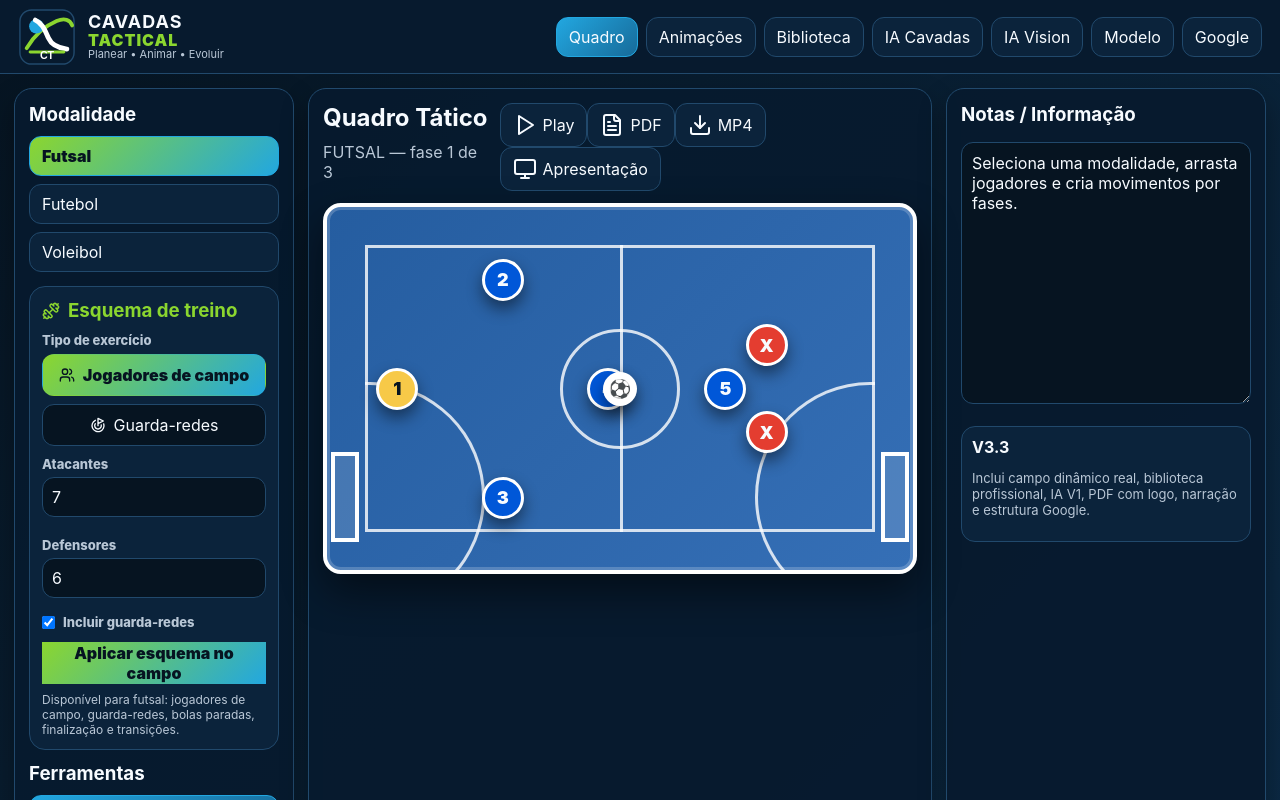
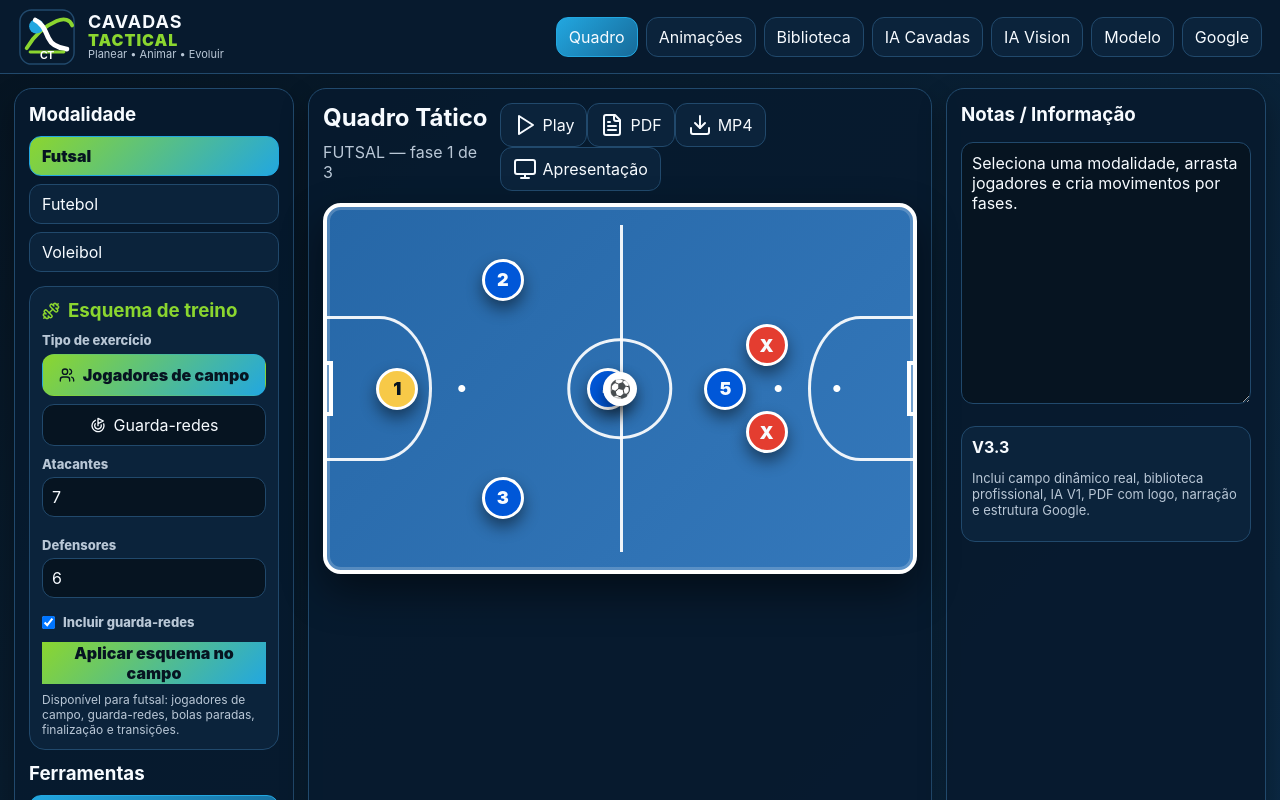
Before and after one commit to ruijpedro/Cavadas-Tatical-Board, a React (Vite) app: page / in a window 1280 px wide. Shown: the top 800 px of the page. Built offline with nearby package versions, Linux system fonts and the light colour scheme.

Commit message:
Add files via upload

```diff
--- a/src/style.css
+++ b/src/style.css
@@ -569,3 +569,332 @@ nav {
 .v7Timeline{display:grid;grid-template-columns:repeat(auto-fit,minmax(130px,1fr));gap:8px}.v7Timeline button{background:#0b233b;color:#F7FBFF;border:1px solid #21496C;border-radius:14px;padding:10px;display:grid;gap:4px;text-align:left;cursor:pointer}.v7Timeline button.active{border-color:#8BD62F;box-shadow:0 0 0 2px rgba(139,214,47,.28)}.v7Timeline button.done{background:#123E2A}.v7Timeline b{color:#8BD62F}.v7Timeline span{font-size:12px}
 .v7Info{background:#0b233b;border:1px solid #21496C;border-radius:18px;padding:14px}.v7Info h2{color:#8BD62F;margin:0 0 6px}.v7Info p{color:#DCE8F2;margin:0 0 10px}.v7Progress{height:10px;border-radius:999px;background:#061421;overflow:hidden;border:1px solid #21496C}.v7Progress span{display:block;height:100%;background:linear-gradient(90deg,#8BD62F,#22A7E0)}
 @media(max-width:720px){.v7Top{display:grid}.v7Field{aspect-ratio:9/14;min-height:520px}.v7Controls{display:grid;grid-template-columns:1fr 1fr}.v7Player{width:34px;height:34px;font-size:13px}.v7Ball{width:28px;height:28px}}
+
+
+/* =========================================================
+   V7.1 — CAMPOS CORRIGIDOS FUTEBOL + FUTSAL
+   Substitui as marcações antigas por campos mais realistas.
+   ========================================================= */
+
+/* BASE */
+.campo,
+.v7Field {
+  position: relative;
+  overflow: hidden;
+}
+
+/* Remove/neutraliza o retângulo interior antigo que confundia as marcações */
+.campo::before,
+.v7Field::before {
+  display: none !important;
+}
+
+/* =========================
+   FUTEBOL — campo horizontal
+   ========================= */
+
+.campo-futebol,
+.v7-futebol {
+  background:
+    repeating-linear-gradient(
+      90deg,
+      #18883e 0%,
+      #18883e 8%,
+      #1d9948 8%,
+      #1d9948 16%
+    ) !important;
+  border: 4px solid #ffffff !important;
+  border-radius: 16px !important;
+}
+
+/* Linha lateral interior */
+.campo-futebol .linha-meio,
+.v7-futebol .v7Line.mid {
+  left: 50% !important;
+  top: 4% !important;
+  bottom: 4% !important;
+  border-left: 3px solid rgba(255,255,255,.92) !important;
+}
+
+/* Círculo central futebol */
+.campo-futebol .circulo-centro,
+.v7-futebol .v7Circle {
+  left: 50% !important;
+  top: 50% !important;
+  width: 19% !important;
+  height: 30% !important;
+  border: 3px solid rgba(255,255,255,.92) !important;
+  border-radius: 50% !important;
+  transform: translate(-50%, -50%) !important;
+}
+
+/* Grande área futebol */
+.campo-futebol .grande-area,
+.v7-futebol .v7Box.big {
+  position: absolute !important;
+  top: 22% !important;
+  width: 17% !important;
+  height: 56% !important;
+  border: 3px solid rgba(255,255,255,.92) !important;
+  background: transparent !important;
+}
+
+.campo-futebol .grande-area.esq,
+.v7-futebol .v7Box.big.left {
+  left: 0 !important;
+  border-left: 0 !important;
+}
+
+.campo-futebol .grande-area.dir,
+.v7-futebol .v7Box.big.right {
+  right: 0 !important;
+  border-right: 0 !important;
+}
+
+/* Pequena área futebol */
+.campo-futebol .pequena-area,
+.v7-futebol .v7Box.small {
+  position: absolute !important;
+  top: 36% !important;
+  width: 7% !important;
+  height: 28% !important;
+  border: 3px solid rgba(255,255,255,.92) !important;
+  background: transparent !important;
+}
+
+.campo-futebol .pequena-area.esq,
+.v7-futebol .v7Box.small.left {
+  left: 0 !important;
+  border-left: 0 !important;
+}
+
+.campo-futebol .pequena-area.dir,
+.v7-futebol .v7Box.small.right {
+  right: 0 !important;
+  border-right: 0 !important;
+}
+
+/* Balizas futebol */
+.campo-futebol .baliza,
+.v7-futebol .v7Goal {
+  position: absolute !important;
+  top: 42% !important;
+  width: 3.2% !important;
+  height: 16% !important;
+  border: 4px solid #ffffff !important;
+  background: rgba(255,255,255,.15) !important;
+}
+
+.campo-futebol .baliza.esq,
+.v7-futebol .v7Goal.left {
+  left: -2.2% !important;
+}
+
+.campo-futebol .baliza.dir,
+.v7-futebol .v7Goal.right {
+  right: -2.2% !important;
+}
+
+/* Penáltis e cantos criados por pseudo-elementos extra no próprio campo */
+.campo-futebol::after,
+.v7-futebol::after {
+  content: "";
+  position: absolute;
+  inset: 0;
+  pointer-events: none;
+  background:
+    radial-gradient(circle at 11% 50%, #fff 0 3px, transparent 4px),
+    radial-gradient(circle at 89% 50%, #fff 0 3px, transparent 4px);
+}
+
+/* Arcos das grandes áreas — aproximados com elementos existentes */
+.campo-futebol .grande-area.esq::after,
+.v7-futebol .v7Box.big.left::after {
+  content: "";
+  position: absolute;
+  right: -22%;
+  top: 32%;
+  width: 44%;
+  height: 36%;
+  border: 3px solid rgba(255,255,255,.75);
+  border-left: 0;
+  border-radius: 0 100% 100% 0;
+}
+
+.campo-futebol .grande-area.dir::after,
+.v7-futebol .v7Box.big.right::after {
+  content: "";
+  position: absolute;
+  left: -22%;
+  top: 32%;
+  width: 44%;
+  height: 36%;
+  border: 3px solid rgba(255,255,255,.75);
+  border-right: 0;
+  border-radius: 100% 0 0 100%;
+}
+
+/* Cantos futebol */
+.campo-futebol .linha-meio::before,
+.v7-futebol .v7Line.mid::before {
+  content: "";
+  position: absolute;
+  inset: 0;
+}
+
+.campo-futebol .circulo-centro::before,
+.v7-futebol .v7Circle::before {
+  content: "";
+  position: absolute;
+  width: 900%;
+  height: 560%;
+  left: -400%;
+  top: -230%;
+  pointer-events: none;
+  background:
+    radial-gradient(circle at 0 0, transparent 0 18px, #fff 19px 21px, transparent 22px),
+    radial-gradient(circle at 100% 0, transparent 0 18px, #fff 19px 21px, transparent 22px),
+    radial-gradient(circle at 0 100%, transparent 0 18px, #fff 19px 21px, transparent 22px),
+    radial-gradient(circle at 100% 100%, transparent 0 18px, #fff 19px 21px, transparent 22px);
+}
+
+/* =========================
+   FUTSAL — campo correto
+   ========================= */
+
+.campo-futsal,
+.v7-futsal {
+  background:
+    linear-gradient(135deg, #2667a7, #3478bb) !important;
+  border: 4px solid #ffffff !important;
+  border-radius: 18px !important;
+}
+
+/* Linha central futsal */
+.campo-futsal .linha-meio,
+.v7-futsal .v7Line.mid {
+  left: 50% !important;
+  top: 5% !important;
+  bottom: 5% !important;
+  border-left: 3px solid rgba(255,255,255,.92) !important;
+}
+
+/* Círculo central futsal */
+.campo-futsal .circulo-centro,
+.campo-futsal .circulo-centro.futsal,
+.v7-futsal .v7Circle,
+.v7-futsal .v7Circle.futsal {
+  left: 50% !important;
+  top: 50% !important;
+  width: 18% !important;
+  height: 28% !important;
+  border: 3px solid rgba(255,255,255,.92) !important;
+  border-radius: 50% !important;
+  transform: translate(-50%, -50%) !important;
+}
+
+/* Área futsal — semicircular */
+.campo-futsal .area-futsal,
+.v7-futsal .v7FutsalArea {
+  position: absolute !important;
+  top: 30% !important;
+  width: 18% !important;
+  height: 40% !important;
+  border: 3px solid rgba(255,255,255,.92) !important;
+  background: transparent !important;
+}
+
+.campo-futsal .area-futsal.esq,
+.v7-futsal .v7FutsalArea.left {
+  left: 0 !important;
+  border-left: 0 !important;
+  border-radius: 0 100% 100% 0 !important;
+}
+
+.campo-futsal .area-futsal.dir,
+.v7-futsal .v7FutsalArea.right {
+  right: 0 !important;
+  border-right: 0 !important;
+  border-radius: 100% 0 0 100% !important;
+}
+
+/* Balizas futsal mais pequenas */
+.campo-futsal .baliza,
+.campo-futsal .baliza.fut,
+.v7-futsal .v7Goal,
+.v7-futsal .v7Goal.fut {
+  position: absolute !important;
+  top: 42.5% !important;
+  width: 2.8% !important;
+  height: 15% !important;
+  border: 4px solid #ffffff !important;
+  background: rgba(255,255,255,.15) !important;
+}
+
+.campo-futsal .baliza.esq,
+.v7-futsal .v7Goal.left {
+  left: -1.8% !important;
+}
+
+.campo-futsal .baliza.dir,
+.v7-futsal .v7Goal.right {
+  right: -1.8% !important;
+}
+
+/* Marcas dos 6 m e 10 m no futsal */
+.campo-futsal::after,
+.v7-futsal::after {
+  content: "";
+  position: absolute;
+  inset: 0;
+  pointer-events: none;
+  background:
+    radial-gradient(circle at 13% 50%, #fff 0 3px, transparent 4px),
+    radial-gradient(circle at 23% 50%, #fff 0 3px, transparent 4px),
+    radial-gradient(circle at 87% 50%, #fff 0 3px, transparent 4px),
+    radial-gradient(circle at 77% 50%, #fff 0 3px, transparent 4px);
+}
+
+/* Cantos futsal */
+.campo-futsal .circulo-centro::before,
+.v7-futsal .v7Circle::before {
+  content: "";
+  position: absolute;
+  width: 900%;
+  height: 560%;
+  left: -400%;
+  top: -230%;
+  pointer-events: none;
+  background:
+    radial-gradient(circle at 0 0, transparent 0 14px, #fff 15px 17px, transparent 18px),
+    radial-gradient(circle at 100% 0, transparent 0 14px, #fff 15px 17px, transparent 18px),
+    radial-gradient(circle at 0 100%, transparent 0 14px, #fff 15px 17px, transparent 18px),
+    radial-gradient(circle at 100% 100%, transparent 0 14px, #fff 15px 17px, transparent 18px);
+}
+
+/* =========================
+   Responsivo
+   ========================= */
+
+@media (max-width: 720px) {
+  .campo-futebol,
+  .campo-futsal,
+  .v7-futebol,
+  .v7-futsal {
+    aspect-ratio: 16 / 10 !important;
+    min-height: 0 !important;
+  }
+
+  .player,
+  .v7Player {
+    width: 34px !important;
+    height: 34px !important;
+    font-size: 13px !important;
+  }
+
+  .ball,
+  .v7Ball {
+    width: 28px !important;
+    height: 28px !important;
+  }
+}
```
Also changed, not shown: 1 other file (tests, documents, lock files or other folders).
